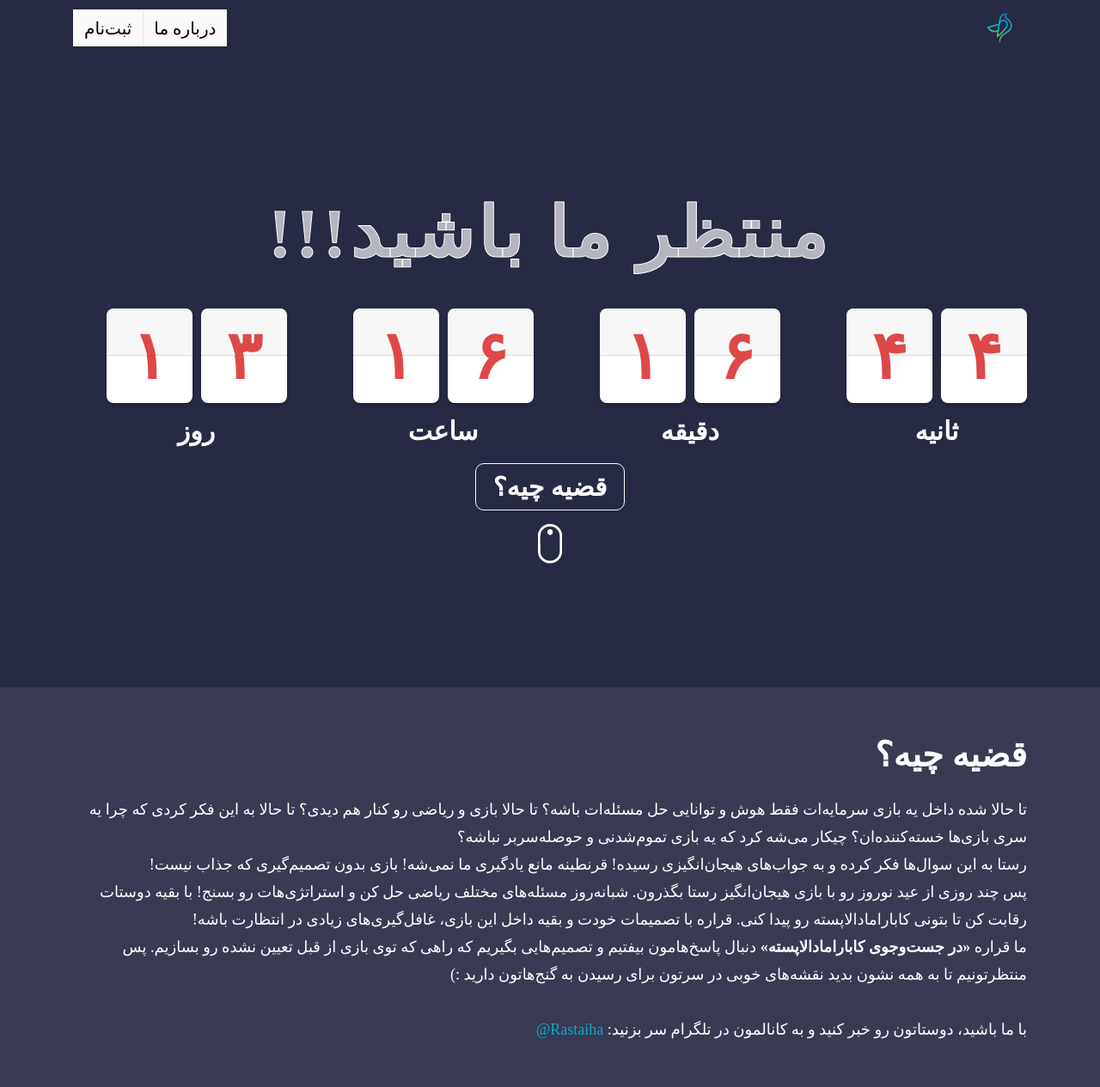
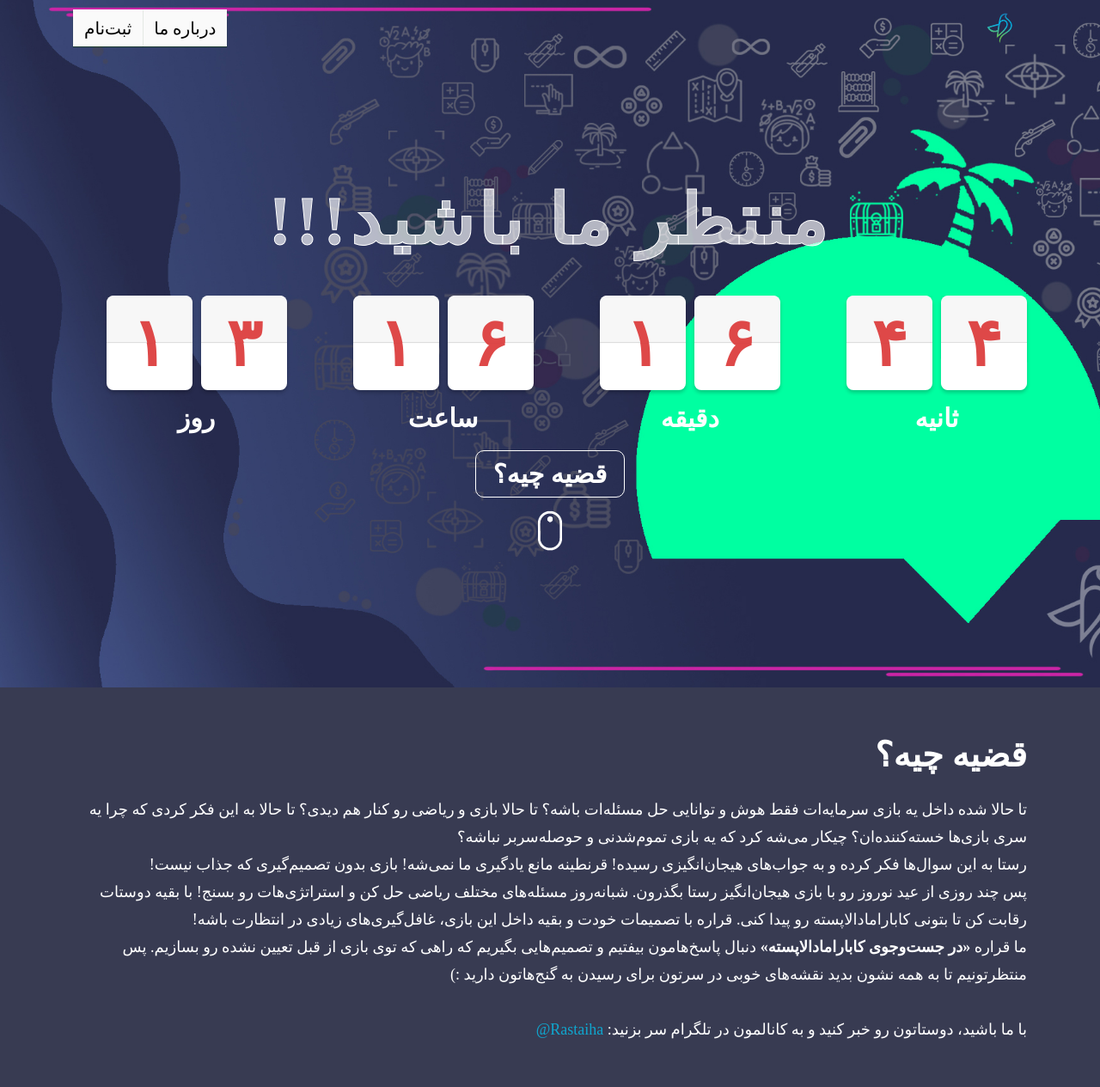
Before and after one commit to Rastaiha/KabaramadalaPeste, a Django app: page / in a window 1280 px wide. Shown: the top 1265 px of the page at 86% size. Run offline with Django 3.2, Linux system fonts and the light colour scheme; some libraries are stand-ins or nearby versions; some web fonts are replaced.

Commit message:
change first-page background

```diff
--- a/homepage/static/styles/base.css
+++ b/homepage/static/styles/base.css
@@ -460,18 +460,14 @@ a:hover {
 }
 
 .full-page-center-item {
-    min-height: calc(100vh - 80px);
+    min-height: 100vh;
     display: flex;
     align-items: center;
     justify-content: center;
 }
 
-.without-nav .base-content {
+.without-nav .nav-padding {
     padding: 0;
-}
-
-.without-nav .full-page-center-item {
-    min-height: 100vh;
 }
 
 .text-center {
--- a/homepage/static/styles/nav.css
+++ b/homepage/static/styles/nav.css
@@ -13,11 +13,11 @@
     display: none
 }
 
-.base-content {
+.nav-padding {
     padding-top: 80px;
 }
 
-.without-nav .base-content {
+.without-nav .nav-padding {
     padding-top: 0;
 }
 
--- a/homepage/static/styles/our_team.css
+++ b/homepage/static/styles/our_team.css
@@ -1,3 +1,12 @@
+.first-page {
+    padding-top: 50px;
+    background: url('../images/first_back.jpg') no-repeat center center;
+    -webkit-background-size: cover;
+    -moz-background-size: cover;
+    -o-background-size: cover;
+    background-size: cover;
+}
+
 .our-team-page .tab-wrap {
     transition: 0.3s box-shadow ease;
     border-radius: 6px;
--- a/homepage/views.py
+++ b/homepage/views.py
@@ -2,7 +2,9 @@ from django.shortcuts import render
 
 
 def homepage(request):
-    return render(request, 'homepages/landing_page.html')
+    return render(request, 'homepages/landing_page.html', {
+        'not_nav_padding': True
+    })
 
 
 def our_team(request):
--- a/templates/base/base.html
+++ b/templates/base/base.html
@@ -64,7 +64,7 @@
 
     {% include 'base/nav.html' %}
 
-    <div class="base-content">
+    <div class="base-content {% if not not_nav_padding %} nav-padding {% endif %}">
         {% block base_content %}{% endblock %}
     </div>
 
--- a/templates/homepages/landing_page.html
+++ b/templates/homepages/landing_page.html
@@ -7,7 +7,7 @@
 {% endblock styles %}
 {% block base_content %}
 
-<div class="full-page-center-item">
+<div class="first-page full-page-center-item">
     <div class="container">
         <h1 class="text-center mb-5 transparent-text" style="direction: rtl">منتظر ما باشید!!!</h1>
         {% include 'homepages/countdown.html' %}
```
Also changed, not shown: homepage/static/images/first_back.jpg (added).
